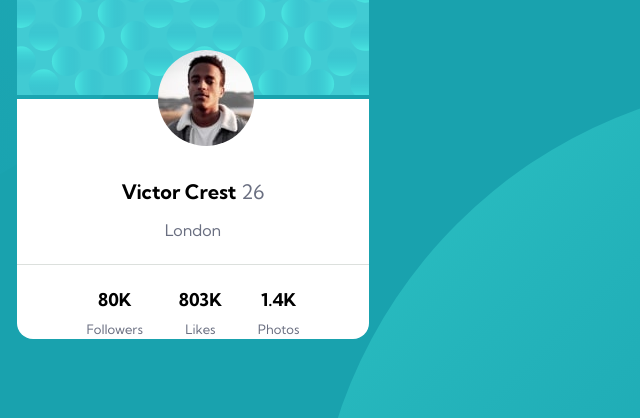
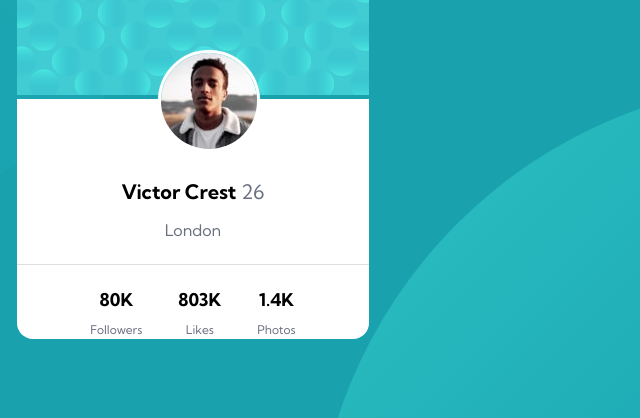
Before and after one commit to g-virdi/Profile-Card-Challenge, a plain HTML site: page index.html in a window 1280 px wide. Shown: the part 270-688 px from the top of the page, 495-1135 px from the left. Drawn offline with Linux system fonts and the light colour scheme.

Commit message:
Added Cirlce Border

```diff
--- a/index.html
+++ b/index.html
@@ -23,7 +23,7 @@
 
   <div class="card">
     <img class="card-top" src="images/bg-pattern-card.svg" alt="">
-    <img class="card-picture" src="images/image-victor.jpg" alt="">
+    <img class="card-picture circle" src="images/image-victor.jpg" alt="">
     <div class="bio">
       <span id="bioName"><b>Victor Crest</b> <span id="age">26</span></span> <br>
       <span id="city">London</span>
--- a/styles.css
+++ b/styles.css
@@ -41,6 +41,7 @@ hr {
   border-top-left-radius: 1rem;
   border-top-right-radius: 1rem;
   width: 100%;
+  margin-bottom: 0;
 }
 
 .card-picture {
@@ -51,12 +52,19 @@ hr {
   left: 40%;
 }
 
+.circle {
+  border: 3px solid #fff;
+  border-radius: 50%;
+  box-shadow: 0 0 1px #fff;
+}
+
 .bio {
   background-color: white;
   height: 10rem;
   width: auto;
   border-bottom-left-radius: 1rem;
   border-bottom-right-radius: 1rem;
+  margin-top: 0;
   padding-top: 5rem;
   text-align: center;
 }
@@ -92,7 +100,7 @@ hr {
 
 .socialKeyword {
   color: hsl(227, 10%, 46%);
-  font-size: 13px;
+  font-size: 12px;
 }
 
 .attribution {
```
